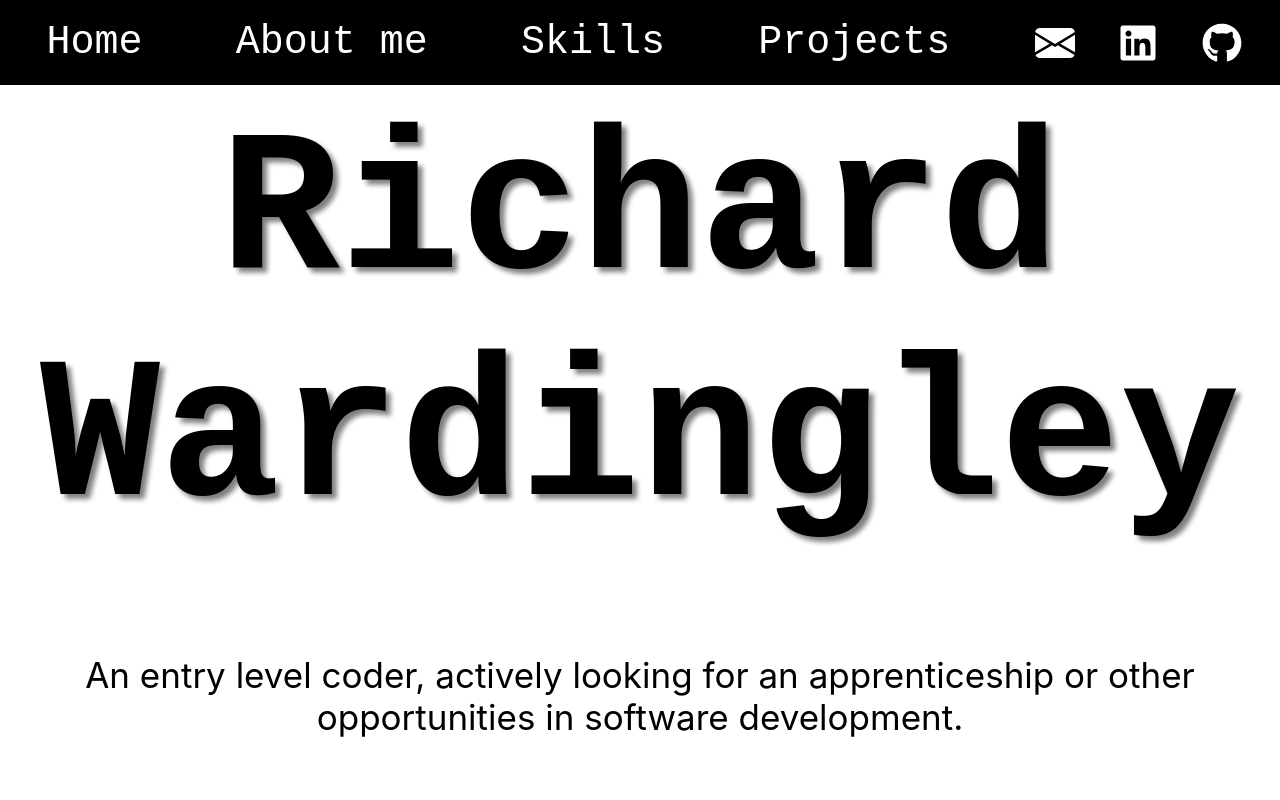
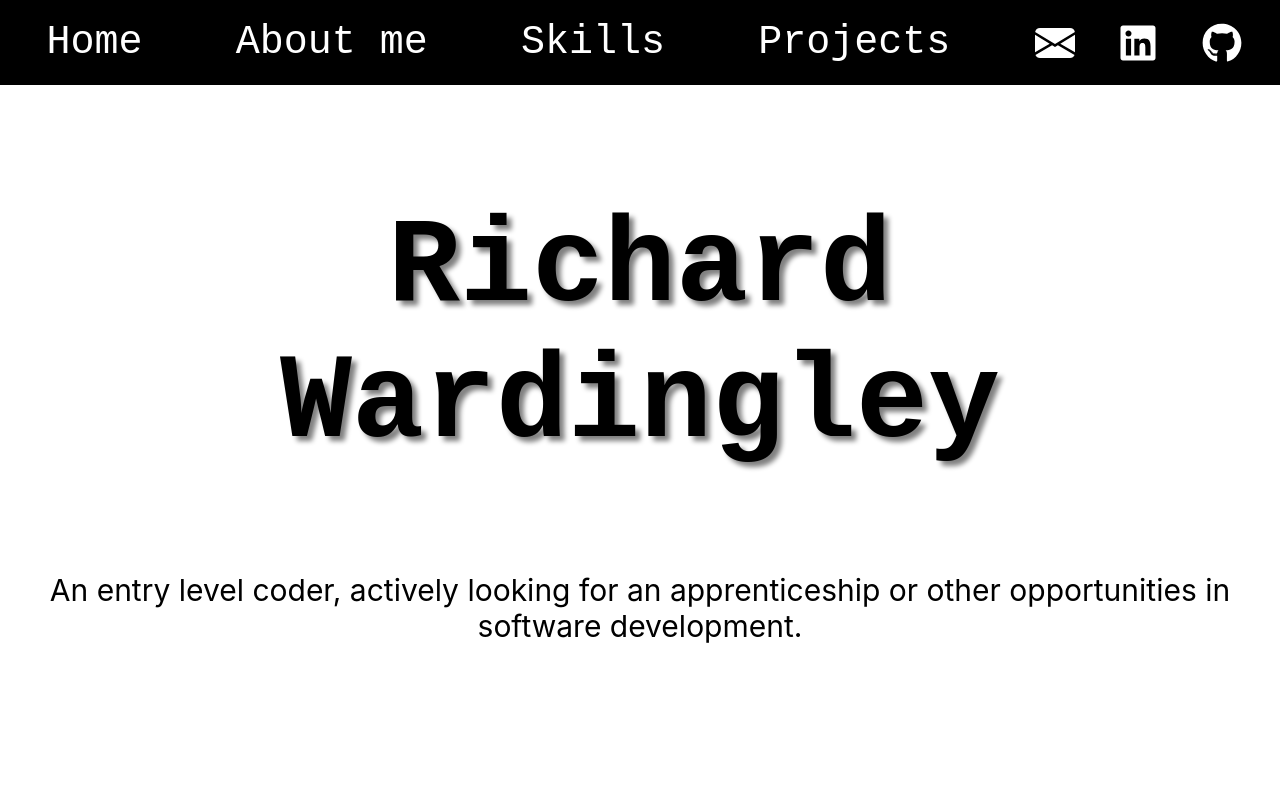
Before and after one commit to richardwardingley/portfolio-react, a React (Create React App) app: page / in a window 1280 px wide. Shown: the top 800 px of the page. Built offline with nearby package versions, Linux system fonts and the light colour scheme.

Commit message:
landing page css

```diff
--- a/src/components/Landing.css
+++ b/src/components/Landing.css
@@ -1,16 +1,16 @@
 #landingDiv {
-
+    height: 100vh;
     margin: 0;
 }
 #landingName {
     text-align: center;
-    font-size: 200px;
+    font-size: 120px;
     font-family: monospace;
-    padding: 100px 0 100px 0;
+    padding: 200px 0 100px 0;
     text-shadow: 5px 5px 5px grey;
     font-weight: bold;
 }
 #landingText {
-    font-size: 35px;
+    font-size: 30px;
     text-align: center;
 }
```
Also changed, not shown: 1 other file (tests, documents, lock files or other folders).
